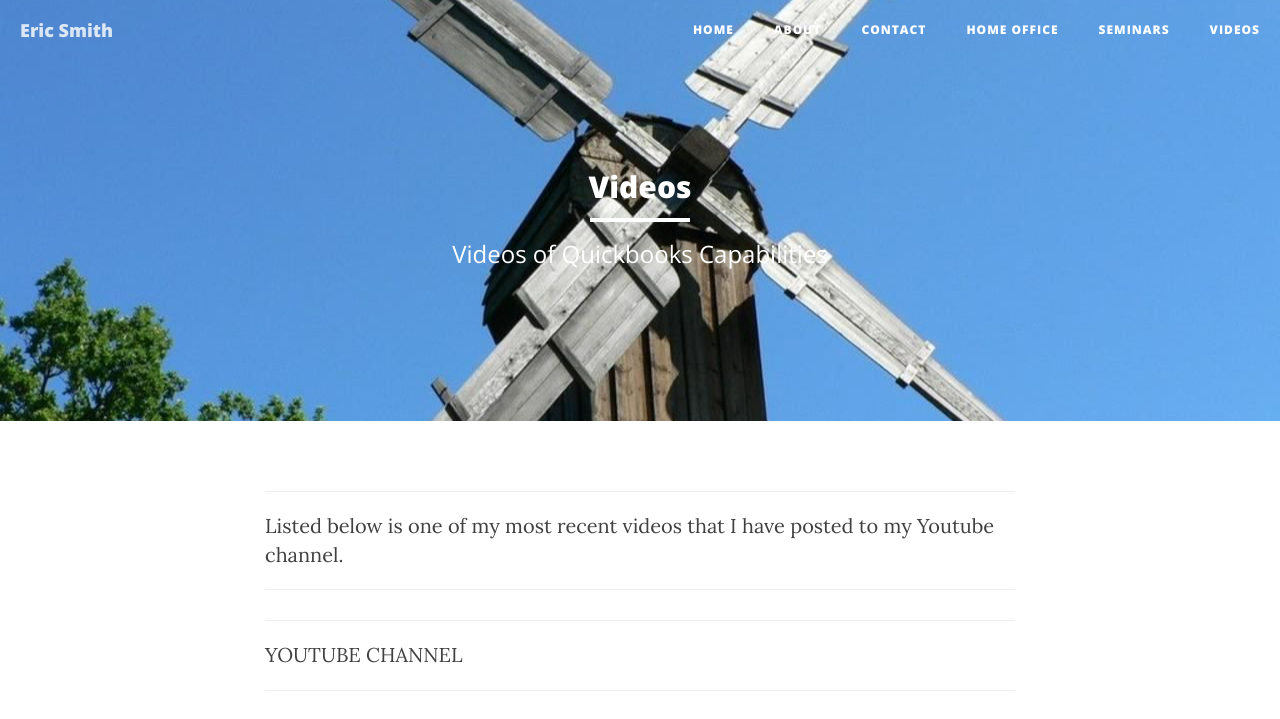
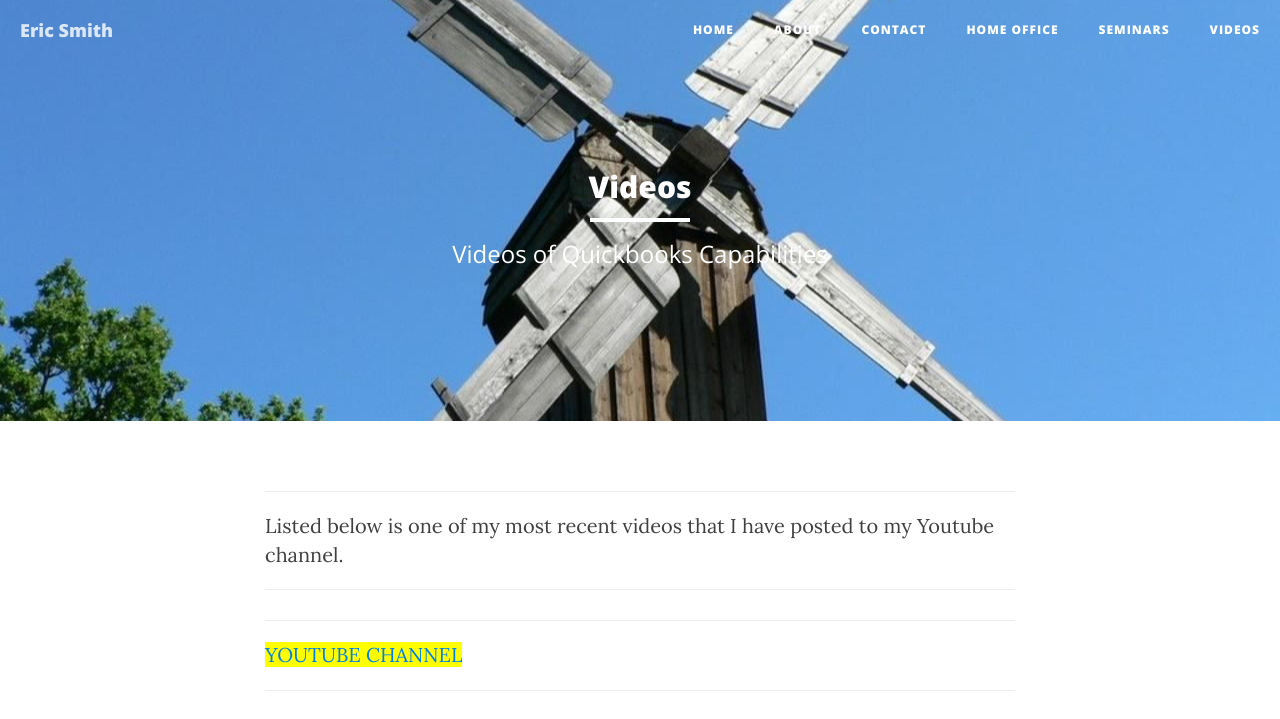
Before and after one commit to grumaccountant/eric, a Jekyll site: the page built from videos.html, in a window 1280 px wide. Shown: the top 719 px of the page. Built offline with Jekyll 4.4.1, drawn with Linux system fonts in a browser that asks for light colours; nearby versions of some CDN libraries.

Commit message:
Update videos.html

```diff
--- a/videos.html
+++ b/videos.html
@@ -12,8 +12,8 @@ header-img: "img/vid-bg.jpg"
 Listed below is one of my most recent videos that I have posted to my Youtube channel.<hr>
 <p>
 <hr>
-YOUTUBE CHANNEL<hr>
-<p><p><h6>
+     <a href="https://www.youtube.com/channel/UCBn4fJPoPKBwUyHedJcP34w"> <span style="background-color: #FFFF00">YOUTUBE CHANNEL</span><hr>
+      </a><p><p><h6>
 
 
 
```
